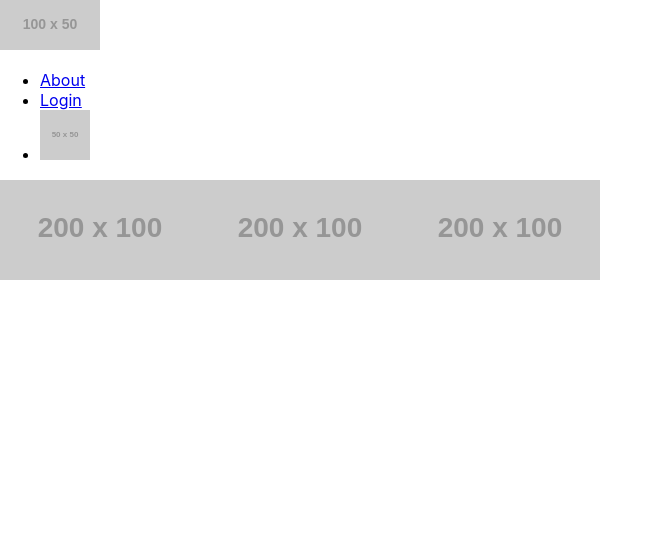
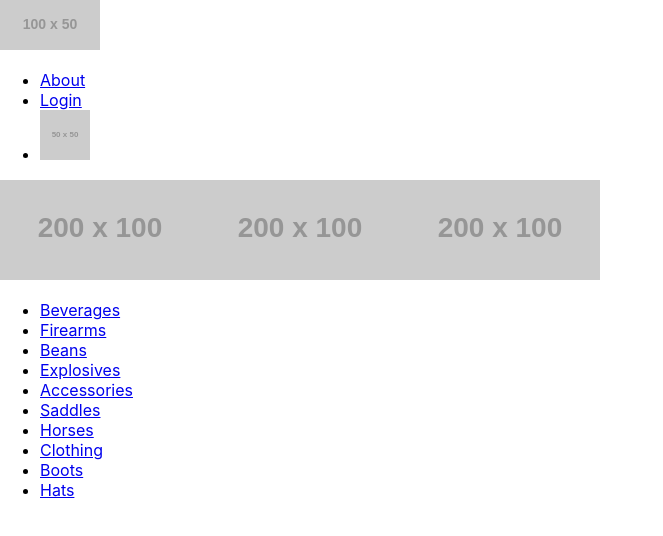
Before and after one commit to WWWStore/wild-west-warehouse, a React (Create React App) app: page / in a window 1280 px wide. Shown: the top 536 px of the page, without its empty margins (0-663 px from the left). Built offline with nearby package versions, Linux system fonts and the light colour scheme.

Commit message:
Added links to home page that are currently broken

```diff
--- a/package.json
+++ b/package.json
@@ -6,7 +6,8 @@
     "react": "^16.12.0",
     "react-dom": "^16.12.0",
     "react-router-dom": "^5.1.2",
-    "react-scripts": "3.2.0"
+    "react-scripts": "3.2.0",
+    "superagent": "^5.1.0"
   },
   "scripts": {
     "start": "react-scripts start",
--- a/src/components/category.js
+++ b/src/components/category.js
@@ -1,8 +1,22 @@
-import React from 'react';
+import React, { useState } from 'react';
+import superagent from 'superagent';
 
-export default function Category() {
+export default function Category(props) {
+  let [category, setCategory] = useState({});
+
+  const componentDidMount = () => {
+    const { category } = props.match.params
+
+    return superagent
+      .get(`https://dashboard.heroku.com/apps/wwwshop/category/${category}`)
+      .then(res => {
+        setCategory(res);
+      })
+  }
+
   return (
     <>
+      <h1>{category}</h1>
     </>
   )
 };
--- a/src/components/home.js
+++ b/src/components/home.js
@@ -1,4 +1,6 @@
 import React from 'react';
+import { Link } from 'react-router-dom';
+
 import Header from './header';
 import Carousel from './carousel';
 import BestSellers from './best-sellers';
@@ -9,6 +11,18 @@ export default function Home() {
     <>
       <Header />
       <Carousel />
+      <ul>
+        <li><Link to='/category/beverages'>Beverages</Link></li>
+        <li><Link to='/category/firearms'>Firearms</Link></li>
+        <li><Link to='/category/beans'>Beans</Link></li>
+        <li><Link to='/category/explosives'>Explosives</Link></li>
+        <li><Link to='/category/accessories'>Accessories</Link></li>
+        <li><Link to='/category/saddles'>Saddles</Link></li>
+        <li><Link to='/category/horses'>Horses</Link></li>
+        <li><Link to='/category/clothing'>Clothing</Link></li>
+        <li><Link to='/category/boots'>Boots</Link></li>
+        <li><Link to='/category/hats'>Hats</Link></li>
+      </ul>
       <BestSellers />
       <Recent />
     </>
--- a/src/components/main.js
+++ b/src/components/main.js
@@ -13,13 +13,13 @@ export default function Main(props) {
   return (
     <main>
       <Switch>
-        <Route exact path="/" component={Home} />
-        <Route exact path="/category/:slug" component={Category} />
-        <Route exact path="/product/:id" component={Product} />
-        <Route exact path="/login" component={Login} />
-        <Route exact path="/signup" component={Signup} />
-        <Route exact path="/about" component={About} />
-        <Route exact path="/wagon" component={Wagon} />
+        <Route exact path='/' component={Home} />
+        <Route path='/category/:slug' component={Category} />
+        <Route path='/product/:id' component={Product} />
+        <Route exact path='/login' component={Login} />
+        <Route exact path='/signup' component={Signup} />
+        <Route exact path='/about' component={About} />
+        <Route exact path='/wagon' component={Wagon} />
         <Route render={
           () => <h1>Not Found</h1>
         } />
```
Also changed, not shown: 1 other file (tests, documents, lock files or other folders).
